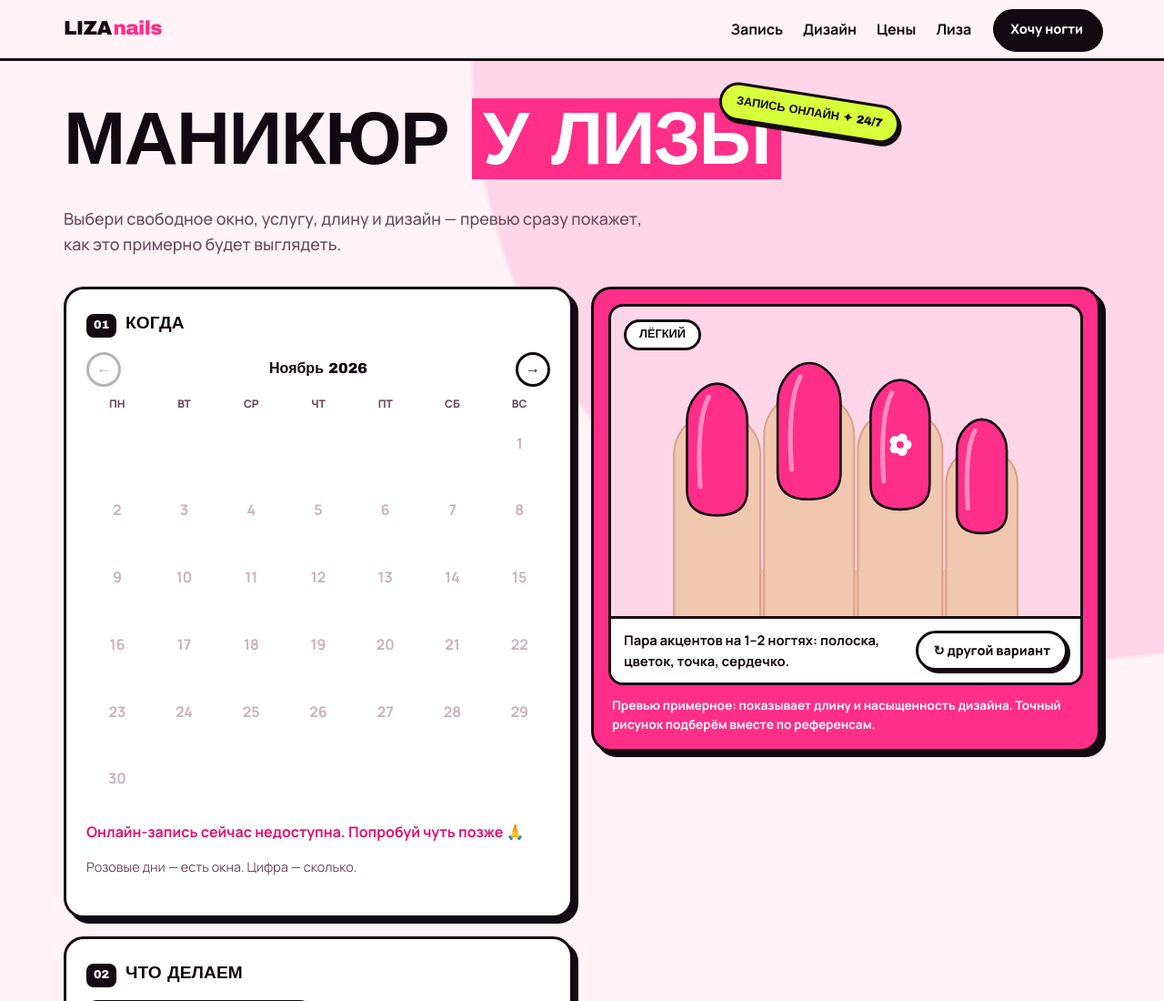
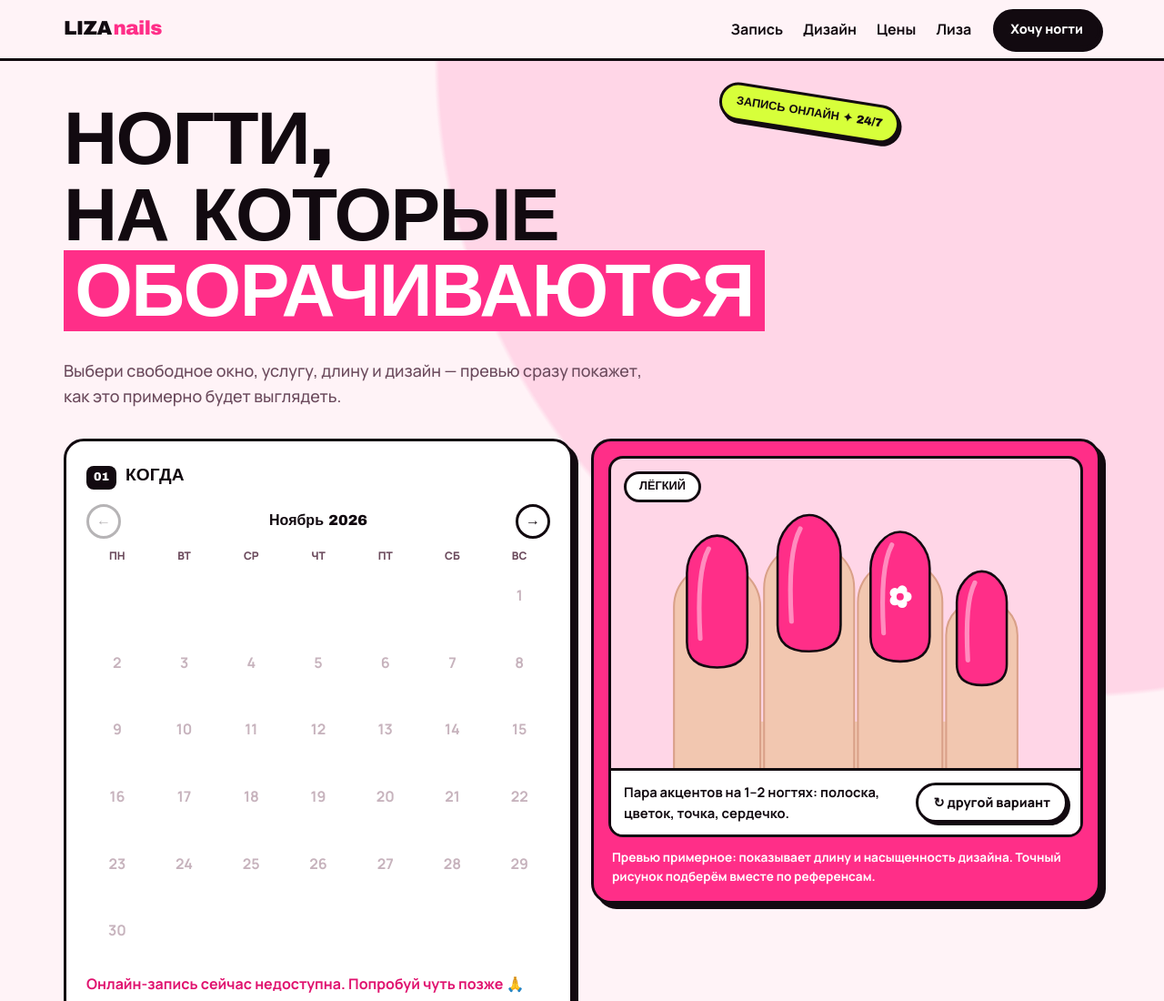
Before and after one commit to lizzy-nails/lizzy-nails.github.io, a plain HTML site: page index.html in a window 1280 px wide. Shown: the top 1100 px of the page at 91% size. Drawn offline with Linux system fonts and the light colour scheme; no server answers; a web font is replaced by a local one.

Commit message:
Bring back the original hero heading

```diff
--- a/index.html
+++ b/index.html
@@ -33,7 +33,7 @@
   <section class="hero" id="book">
     <div class="wrap">
       <div class="hero__head">
-        <h1>Маникюр <span class="hl">у&nbsp;Лизы</span></h1>
+        <h1>Ногти, на&nbsp;которые <span class="hl">оборачиваются</span></h1>
         <p class="lead">Выбери свободное окно, услугу, длину и&nbsp;дизайн — превью сразу покажет, как это примерно будет выглядеть.</p>
         <span class="sticker">запись онлайн ✦ 24/7</span>
       </div>
```
